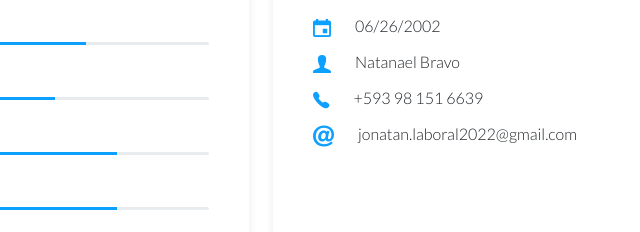
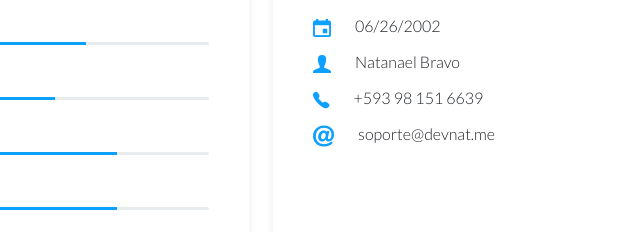
Before and after one commit to DevNaTae/DevNaTae.github.io, a plain HTML site: page cv.html in a window 1280 px wide. Shown: the part 2180-2412 px from the top of the page, 379-1019 px from the left. Drawn offline with Linux system fonts and the light colour scheme; files whose address does not match are found by name.

Commit message:
Update cv.html

```diff
--- a/cv.html
+++ b/cv.html
@@ -345,7 +345,7 @@
                   <div class="row">
                     <div class="col-auto"><i class="icon ion-at icon"></i></div>
                     <div class="col-9">
-                      <span>jonatan.laboral2022@gmail.com</span>
+                      <span>soporte@devnat.me</span>
                     </div>
                   </div>
                 </div>
```
